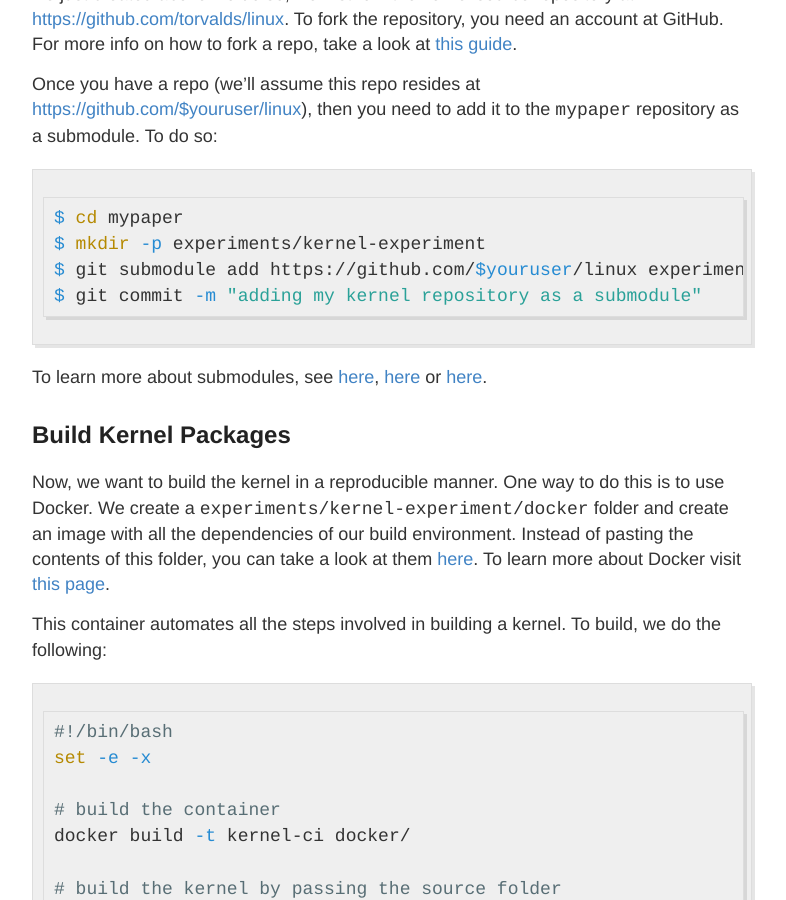
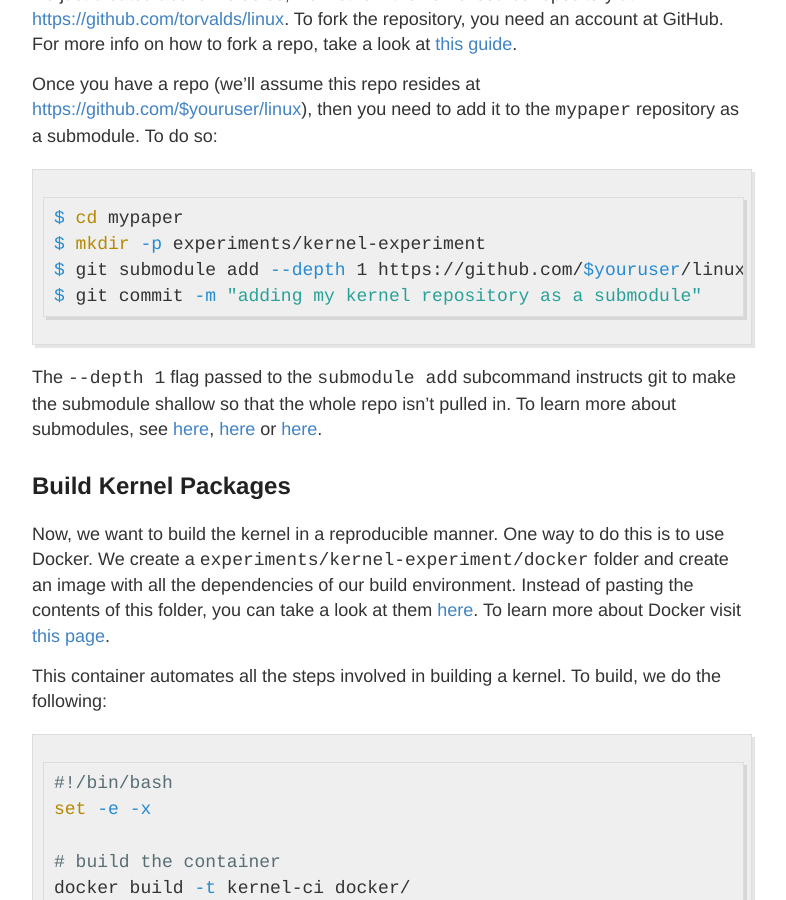
Before and after one commit to getpopper/popper, a Jekyll site: the page built from _posts/2017-01-23-popper-for-linux-research-part-1.md, in a window 1280 px wide and 900 px high, scrolled down 2406 px. Shown: the whole window, without its empty margins (248-1034 px from the left). Built offline with Jekyll 4.4.1, drawn with Linux system fonts in a browser that asks for light colours.

Commit message:
Edits to kernel template post
add a --depth 1 flag to the submodule command to make the submodule
shallow and avoid getting the entire repo

````diff
--- a/_posts/2017-01-23-popper-for-linux-research-part-1.md
+++ b/_posts/2017-01-23-popper-for-linux-research-part-1.md
@@ -91,11 +91,13 @@ Once you have a repo (we'll assume this repo resides at
 ```bash
 $ cd mypaper
 $ mkdir -p experiments/kernel-experiment
-$ git submodule add https://github.com/$youruser/linux experiments/kernel-experiment/linux
+$ git submodule add --depth 1 https://github.com/$youruser/linux experiments/kernel-experiment/linux
 $ git commit -m "adding my kernel repository as a submodule"
 ```
 
-To learn more about submodules, see
+The `--depth 1` flag passed to the `submodule add` subcommand
+instructs git to make the submodule shallow so that the whole repo
+isn't pulled in. To learn more about submodules, see
 [here](https://github.com/blog/2104-working-with-submodules),
 [here](https://git-scm.com/book/en/v2/Git-Tools-Submodules) or
 [here](https://medium.com/@porteneuve/mastering-git-submodules-34c65e940407).
````
